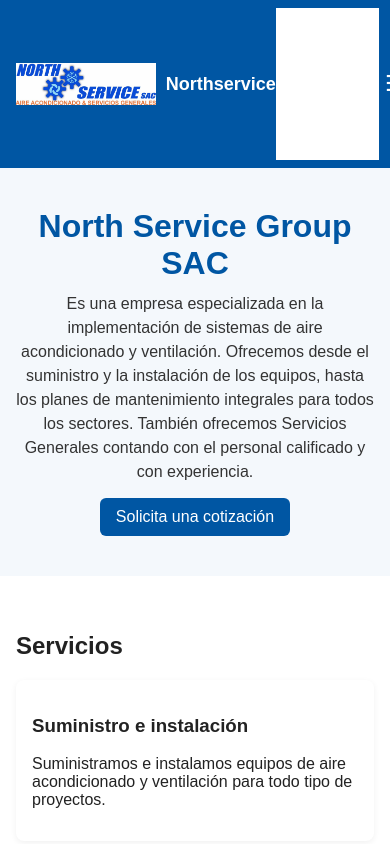
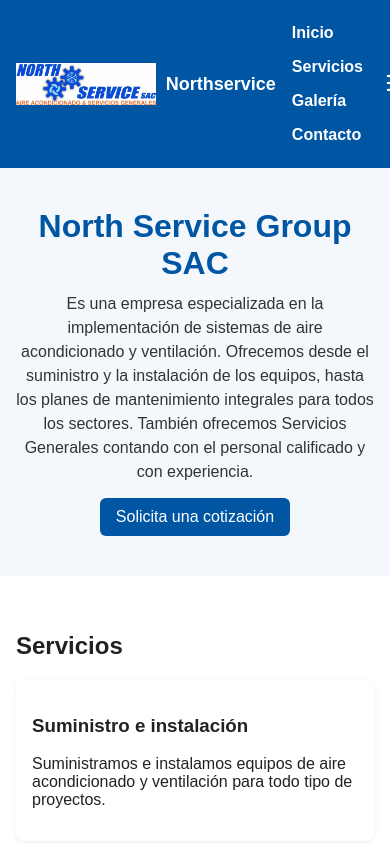
Before and after one commit to norservice/northservice, a plain HTML site: page index.html in a window 390 px wide. Both pictures are taken after a click on the button "Abrir menú". Shown: the top 844 px of the page. Drawn offline with Linux system fonts and the light colour scheme.

Commit message:
Add files via upload

```diff
--- a/style.css
+++ b/style.css
@@ -111,10 +111,17 @@ html,body { margin:0; padding:0; font-family: Arial, sans-serif; color: #222; }
   .menu {
     display: none;
     flex-direction: column;
-    background: #fff;
+    background: var(--blue); /* azul corporativo */
     padding: 1rem;
   }
   .menu.menu-open {
     display: flex;
   }
+  .menu a {
+    color: white; /* texto blanco para contraste */
+  }
 }
+  .menu.menu-open {
+    display: flex;
+  }
+}
```
